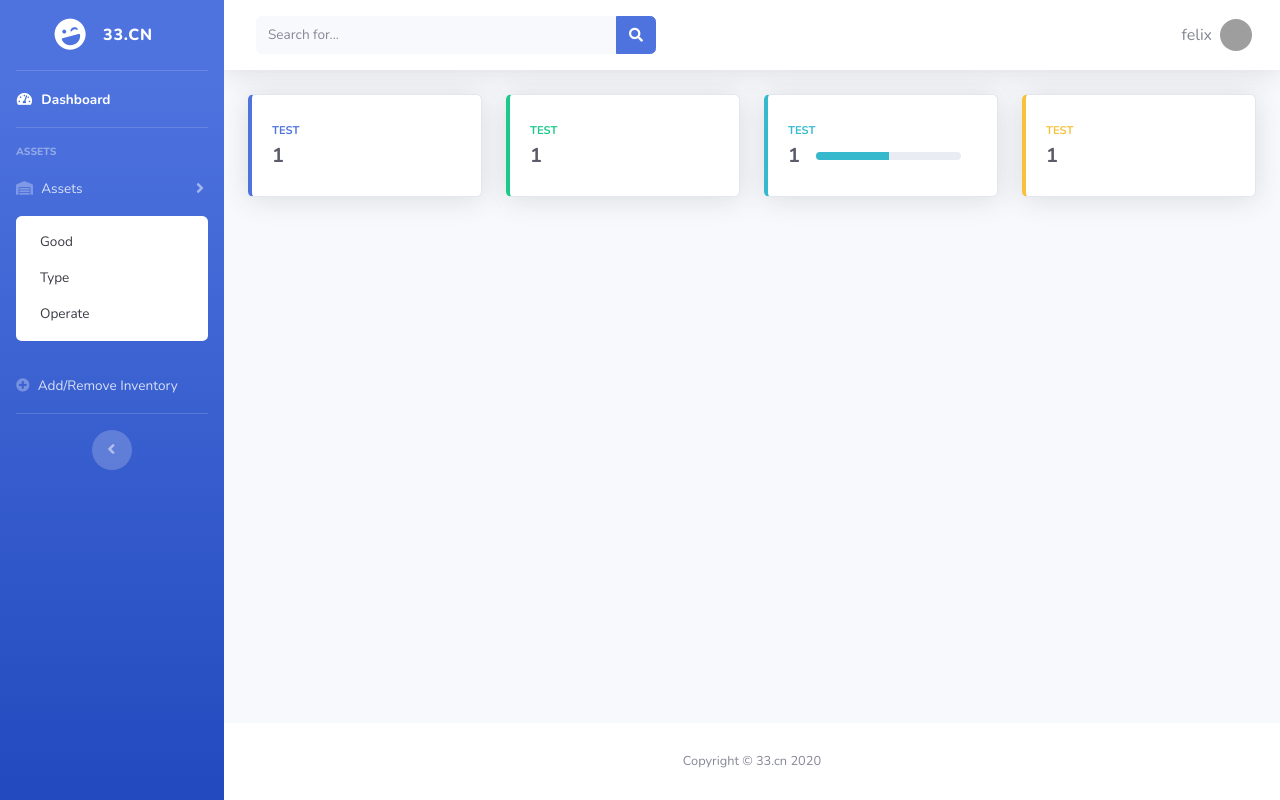
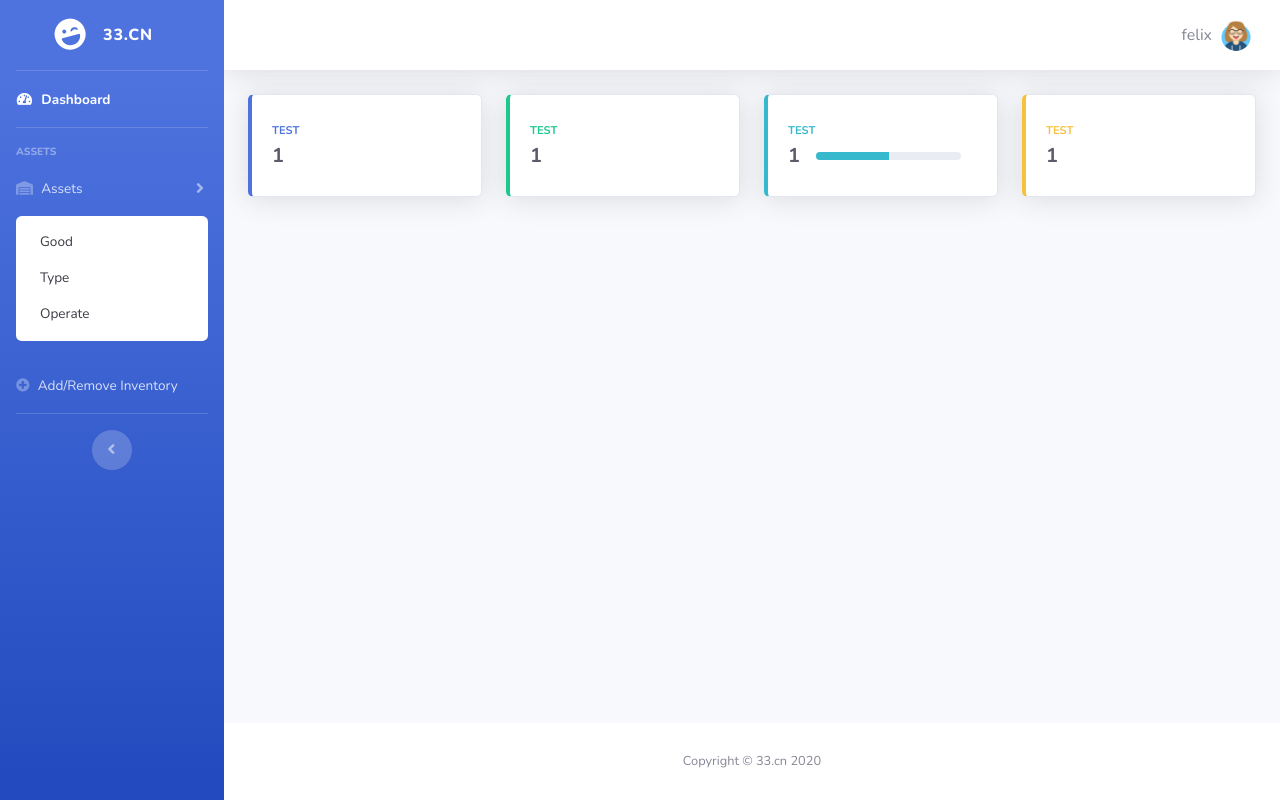
Before and after one commit to meifatang/fzm, a Django app: page / in a window 1280 px wide. Run offline with Django 3.2, Linux system fonts and the light colour scheme; a user stored in the database is signed in; some libraries are stand-ins or nearby versions; grey boxes are pictures that could not be loaded.

Commit message:
modify avatar and remove search bar

```diff
--- a/fzm/templates/fzm/layout.html
+++ b/fzm/templates/fzm/layout.html
@@ -100,40 +100,12 @@
             <i class="fa fa-bars"></i>
           </button>
 
-          <!-- Topbar Search -->
-          <form class="d-none d-sm-inline-block form-inline mr-auto ml-md-3 my-2 my-md-0 mw-100 navbar-search">
-            <div class="input-group">
-              <input type="text" class="form-control bg-light border-0 small" placeholder="Search for..." aria-label="Search" aria-describedby="basic-addon2">
-              <div class="input-group-append">
-                <button class="btn btn-primary" type="button">
-                  <i class="fas fa-search fa-sm"></i>
-                </button>
-              </div>
-            </div>
-          </form>
+
 
           <!-- Topbar Navbar -->
           <ul class="navbar-nav ml-auto">
 
-            <!-- Nav Item - Search Dropdown (Visible Only XS) -->
-            <li class="nav-item dropdown no-arrow d-sm-none">
-              <a class="nav-link dropdown-toggle" href="#" id="searchDropdown" role="button" data-toggle="dropdown" aria-haspopup="true" aria-expanded="false">
-                <i class="fas fa-search fa-fw"></i>
-              </a>
-              <!-- Dropdown - Messages -->
-              <div class="dropdown-menu dropdown-menu-right p-3 shadow animated--grow-in" aria-labelledby="searchDropdown">
-                <form class="form-inline mr-auto w-100 navbar-search">
-                  <div class="input-group">
-                    <input type="text" class="form-control bg-light border-0 small" placeholder="Search for..." aria-label="Search" aria-describedby="basic-addon2">
-                    <div class="input-group-append">
-                      <button class="btn btn-primary" type="button">
-                        <i class="fas fa-search fa-sm"></i>
-                      </button>
-                    </div>
-                  </div>
-                </form>
-              </div>
-            </li>
+
 
             <!-- Nav Item - User Information -->
             <li class="nav-item dropdown no-arrow">
@@ -141,7 +113,7 @@
                 <span class="mr-2 d-none d-lg-inline text-gray-600 mid">
                   {{ user.get_username }}
                 </span>
-                <img class="img-profile rounded-circle" src="https://source.unsplash.com/QAB-WJcbgJk/60x60">
+                <img class="img-profile rounded-circle" src="{% static 'fzm/img/avatar.png' %}">
               </a>
               <!-- Dropdown - User Information -->
               <div class="dropdown-menu dropdown-menu-right shadow animated--grow-in" aria-labelledby="userDropdown">
```
Also changed, not shown: fzm/templates/registration/login.html (+3 -4 lines), db.sqlite3, fzm/static/fzm/img/avatar.png (added).
